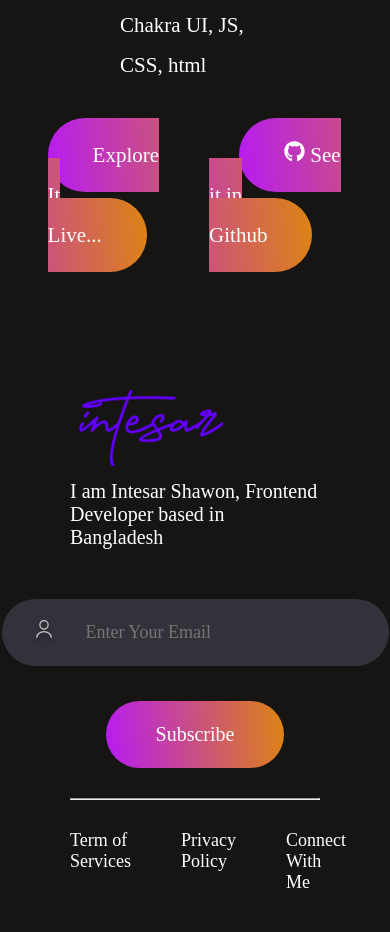
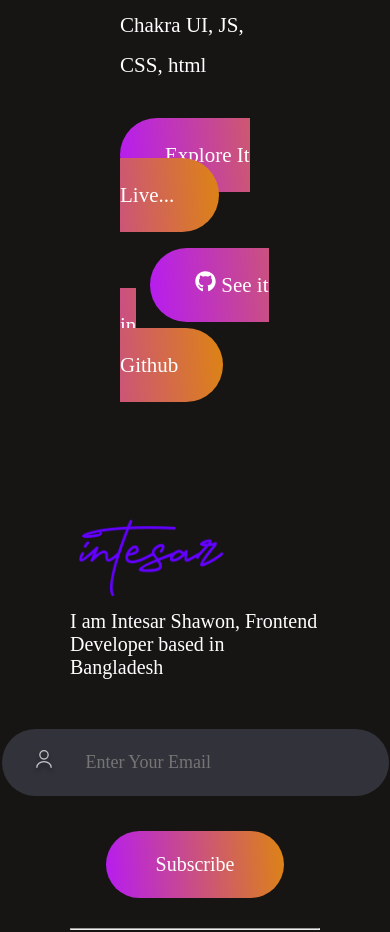
Before and after one commit to INTESARSHAWON/Portfolio, a React (Vite) app: page /detail/1 in a window 390 px wide. Shown: the part 3540-4472 px from the top of the page. Built offline with nearby package versions, Linux system fonts and the light colour scheme.

Commit message:
making responsive (project details)

```diff
--- a/src/Components/ProjectDetail/projectDetail.css
+++ b/src/Components/ProjectDetail/projectDetail.css
@@ -74,4 +74,10 @@
         gap: 30px;
     }
 
+    .project-details-bottom{
+        display: flex;
+        flex-direction: column;
+        align-items: center;
+    }
+
 }
```
